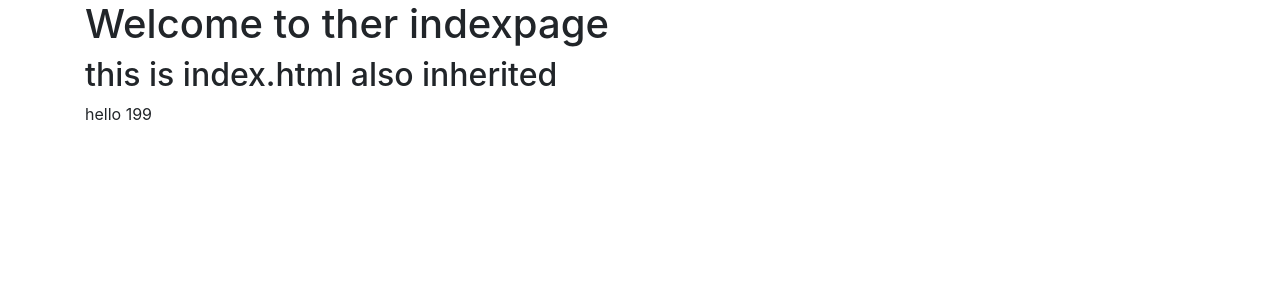
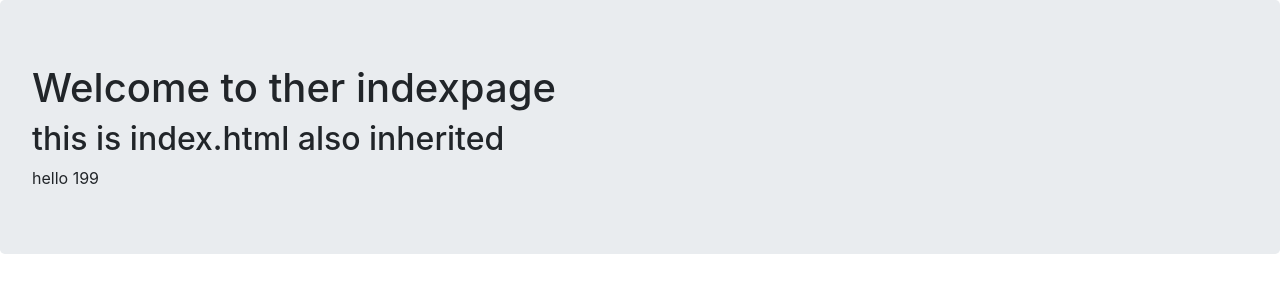
Before and after one commit to FattyDucky2112/django-deployment, a Django app: page / in a window 1280 px wide. Shown: the part 56-356 px from the top of the page. Run offline with Django 3.2, Linux system fonts and the light colour scheme; some libraries are stand-ins or nearby versions.

Commit message:
No Idea what changed

```diff
--- a/learning_templates/templates/basic_app/base.html
+++ b/learning_templates/templates/basic_app/base.html
@@ -17,7 +17,7 @@
       </div>
     </nav>
 
-    <div class="container">
+    <div class="jumbotron">
 
       {%block body_block%}
 
```
Also changed, not shown: learning_templates/static/css.css (added).
